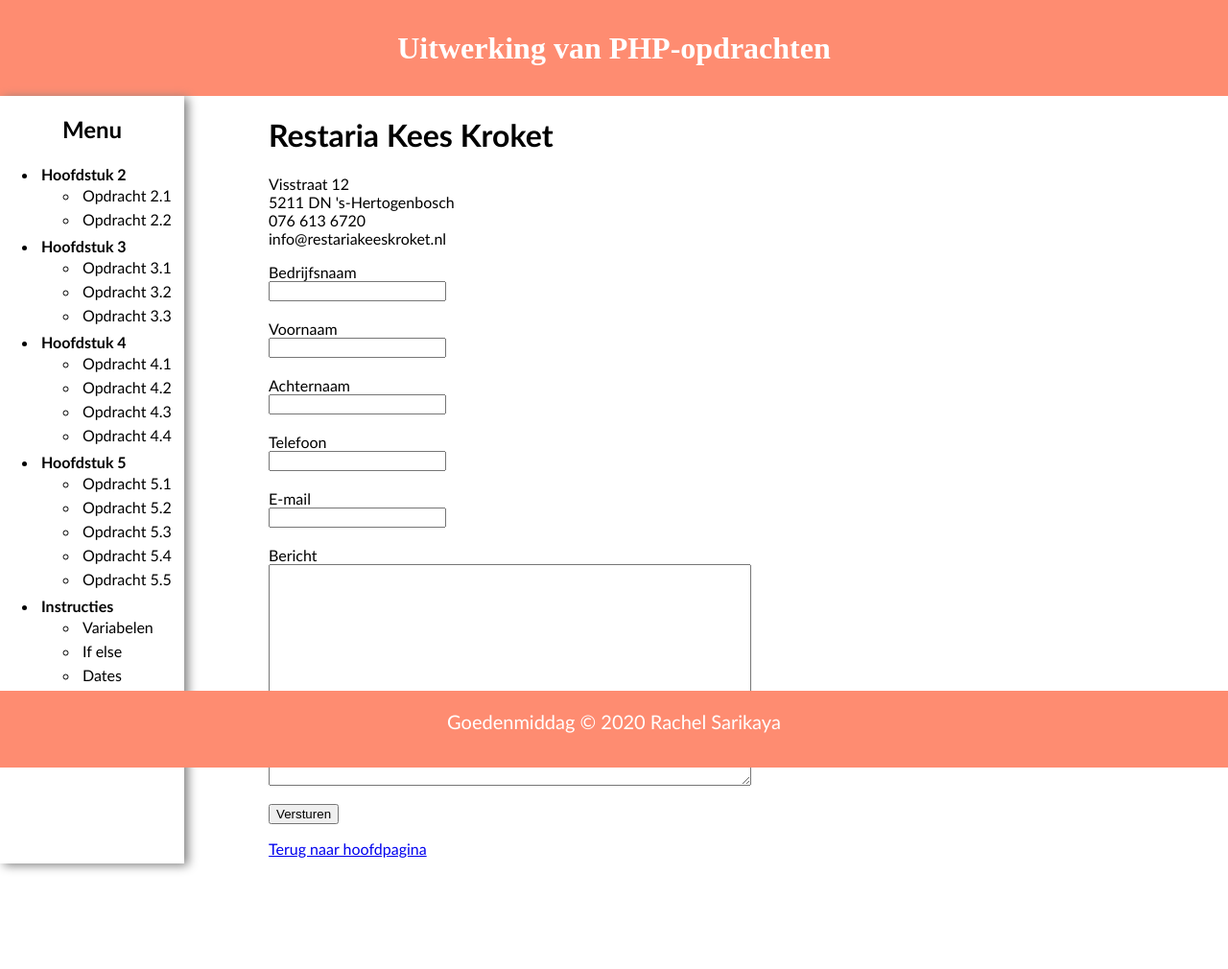
After one commit to Rachel1999/phpopdrachten, a PHP site: page /hoofdstuk5/opdracht_5-1.php in a window 1280 px wide. The commit adds this page. Shown: the whole page at 96% size. Run offline with PHP 8.4, Linux system fonts and the light colour scheme.

Commit message:
Added and finished opdracht_5-1.php

```diff
--- a/css/style.css
+++ b/css/style.css
@@ -77,6 +77,20 @@ div img
     width: 500px;
 }
 
+/*--------------------- Opdracht 5.1 FORMULIER ---------------------*/
+#keesKroketTable, #keesKroketTable tr, #keesKroketTable td
+{
+    border: 1px solid black;
+    border-collapse: collapse;
+    background-color: rgb(254,140,113);
+    color: whitesmoke;
+}
+
+#keesKroketTable td
+{
+    width: 200px;
+    word-break: break-all;
+}
 /*--------------------- Footer ---------------------*/
 footer
 {
--- /dev/null
+++ b/hoofdstuk5/opdracht_5-1.php
@@ -0,0 +1,72 @@
+<?php
+/*
+     User: Rachel1999
+     Date: 22-3-2020
+     Time: 17:01
+     File: opdracht_5-1.php
+*/
+?>
+
+<!-- Header en menu -->
+<?php
+include "../includes/header.php";
+include "../includes/menu.php";
+?>
+
+<!-- Uitwerkingen opdracht 4-1 -->
+<main id="wrapper">
+    <!-- Kees Kroket -->
+    <h1>
+        Restaria Kees Kroket
+    </h1>
+
+    <!-- Gegevens Restaria Kees Kroket -->
+    <p>
+        Visstraat 12 <br>
+        5211 DN 's-Hertogenbosch <br>
+        076 613 6720 <br>
+        info@restariakeeskroket.nl
+    </p>
+
+    <!-- Formulier Kees Kroket -->
+    <form action="includes/form_data.php" method="post">
+        <!-- Bedrijfsnaam -->
+        <label for="companyName">Bedrijfsnaam</label> <br>
+        <input type="text" name="bedrijfsnaam" id="companyName"> <br><br>
+
+        <!-- Voornaam -->
+        <label for="firstName">Voornaam</label> <br>
+        <input type="text" name="voornaam" id="firstName"> <br><br>
+
+        <!-- Achternaam -->
+        <label for="lastName">Achternaam</label> <br>
+        <input type="text" name="achternaam" id="lastName"> <br><br>
+
+        <!-- Telefoon -->
+        <label for="phoneNumber">Telefoon</label> <br>
+        <input type="number" name="telefoon" id="phoneNumber"> <br><br>
+
+        <!-- Email -->
+        <label for="email">E-mail</label> <br>
+        <input type="email" name="email" id="email"> <br><br>
+
+        <!-- Bericht -->
+        <label for="">Bericht</label> <br>
+        <textarea name="bericht" rows="15" cols="60"></textarea> <br><br>
+
+        <!-- Verstuurknop -->
+        <input type="submit" value="Versturen">
+    </form>
+
+    <p>
+        <!-- Link naar hoofdpagina -->
+        <a href="../index.php">Terug naar hoofdpagina</a>
+    </p>
+
+    <!-- Footer -->
+    <?php
+        include "../includes/footer.php";
+    ?>
+</main>
+</body>
+</html>
```
Also changed, not shown: hoofdstuk5/includes/form_data.php (added, +109 -0 lines).
